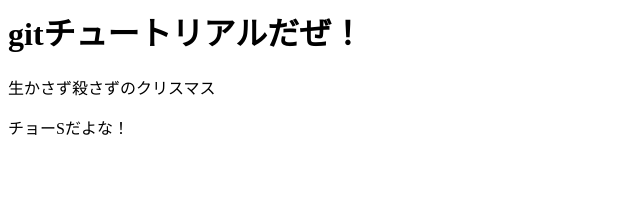
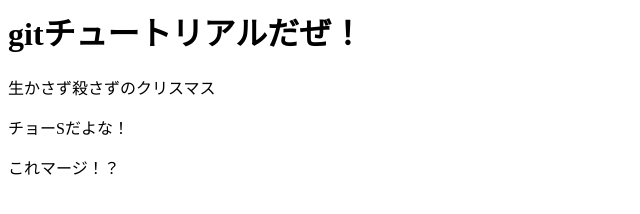
Before and after one commit to UDK-114514/Story, a plain HTML site: page git_tutorial/index.html in a window 1280 px wide. Shown: the full height of the page, 0-640 px from the left. Drawn offline with Linux system fonts and the light colour scheme.

Commit message:
マージを追記

```diff
--- a/git_tutorial/index.html
+++ b/git_tutorial/index.html
@@ -1,3 +1,4 @@
 <h1>gitチュートリアルだぜ！</h1>
 <p>生かさず殺さずのクリスマス</p>
 <p>チョーSだよな！</p>
+<p>これマージ！？</p>
```
